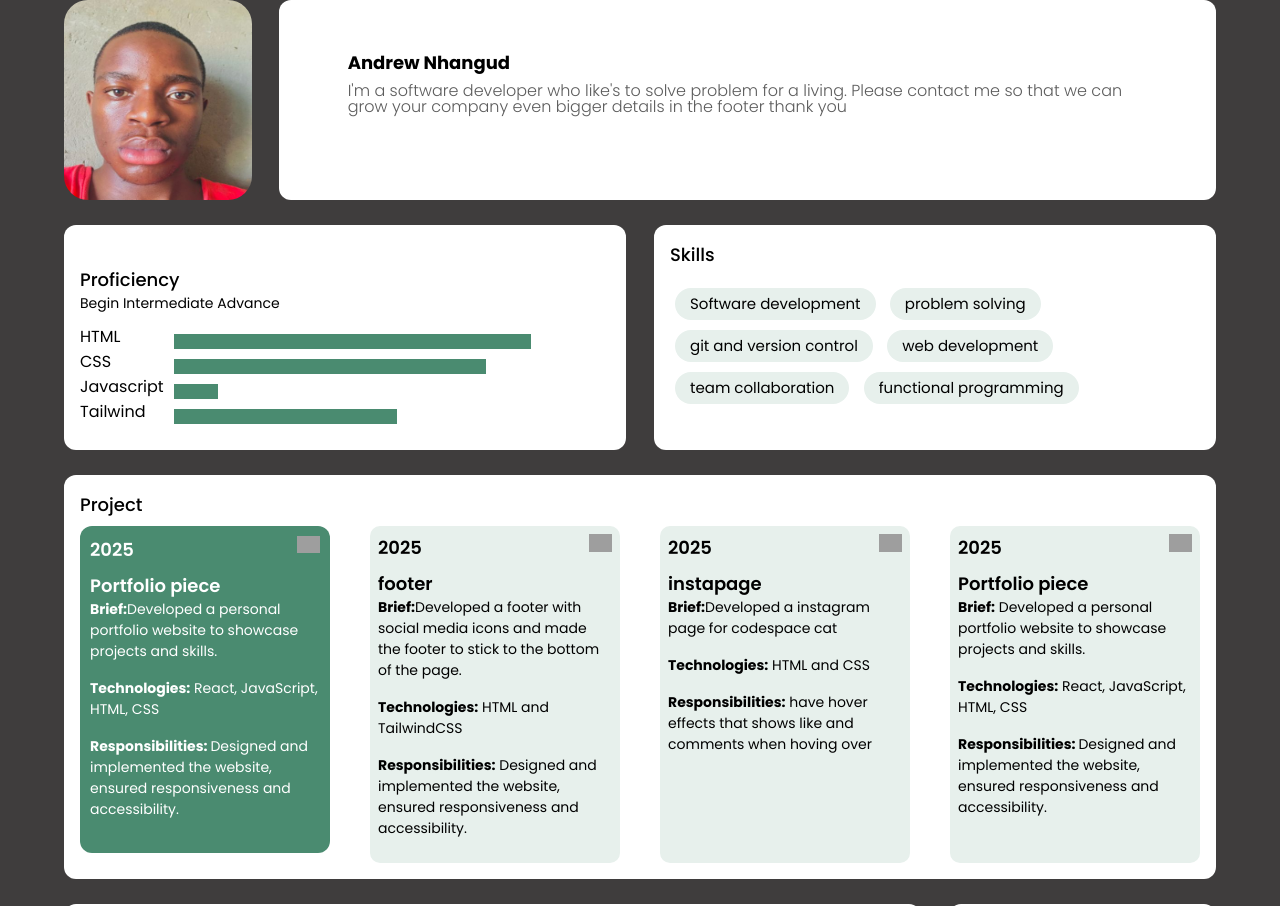
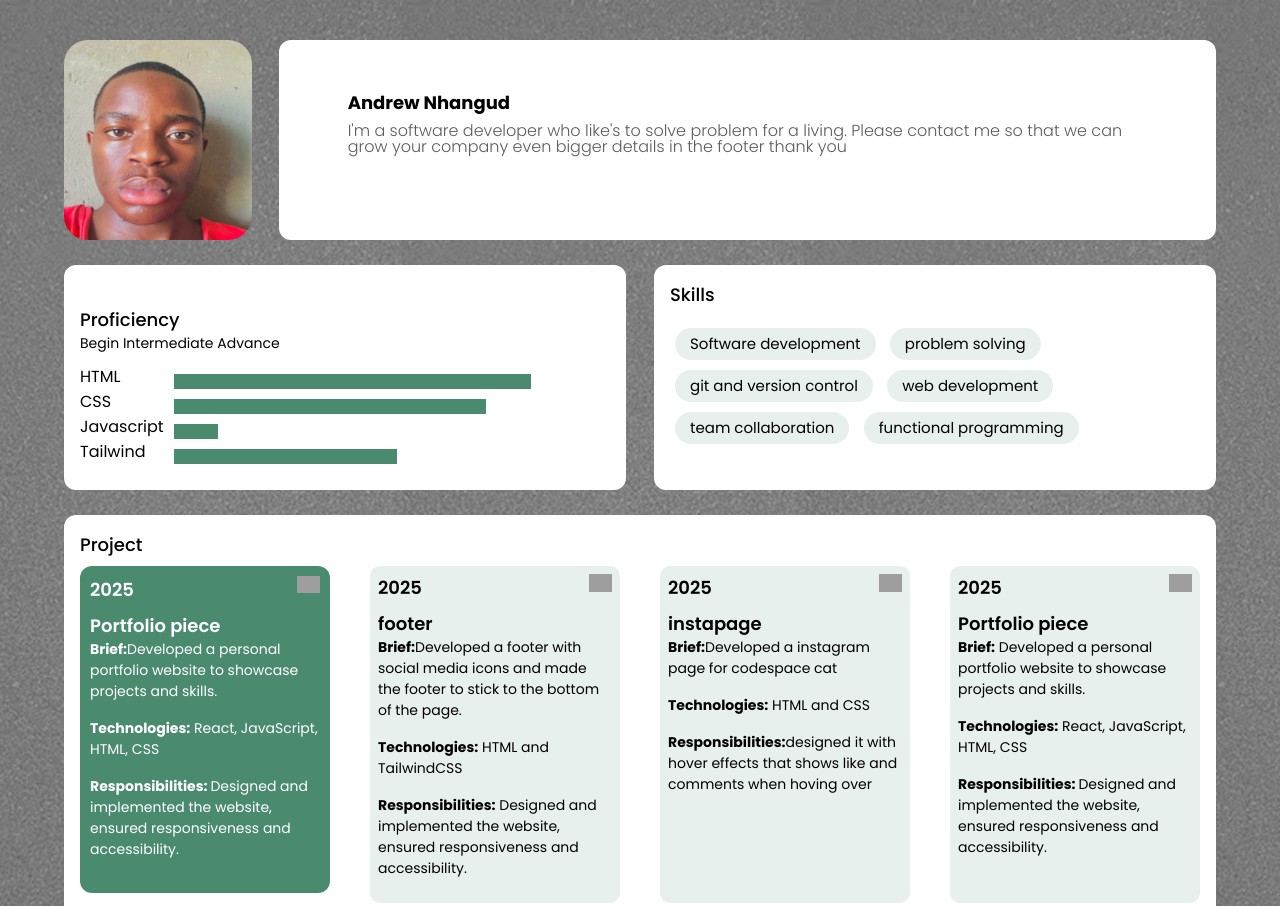
Before and after one commit to Andrew-nhangud/ANDNHA25109_FTO2502a_Group-A2_Andrew-Nhangud_SDF_Portfolio_Piece, a plain HTML site: page index.html in a window 1280 px wide. Shown: the top 906 px of the page. Drawn offline with Linux system fonts and the light colour scheme; grey boxes are pictures that could not be loaded.

Commit message:
updated the information in my cards

```diff
--- a/index.html
+++ b/index.html
@@ -12,7 +12,7 @@
       <section class="hero-section">
         <img
           class="profile-pic"
-          src="images/WhatsApp Image 2025-03-30 at 11.54.09_50cebe0d.jpg"
+          src="images/profile-picture.jpg"
           alt="Profile picture"
         />
         <div class="bio-section">
@@ -133,8 +133,8 @@
               <span class="bold">Technologies:</span> HTML and CSS
             </p>
             <p class="project-details">
-              <span class="bold">Responsibilities:</span> have hover effects
-              that shows like and comments when hoving over
+              <span class="bold">Responsibilities:</span>designed it with hover
+              effects that shows like and comments when hoving over
             </p>
           </div>
           <div class="project-card">
--- a/style.css
+++ b/style.css
@@ -18,13 +18,14 @@
 }
 
 body {
-  background-color: var(--background-color);
+  background-image: url(images/background-picture.png);
+  background: cover;
 }
 
 /* container for the whole portfolio */
 .container {
   max-width: 90%;
-  margin: auto;
+  margin: 18px auto;
 }
 
 .white-container {
@@ -310,6 +311,7 @@ footer h2 {
     grid-template-columns: repeat(4, 1fr);
     column-gap: 28px;
     row-gap: 10px;
+    margin-top: 40px;
   }
   /* styles for the hero section */
   .hero-section {
```
Also changed, not shown: images/background-picture.png (added), images/profile-picture.jpg (renamed from images/WhatsApp Image 2025-03-30 at 11.54.09_50cebe0d.jpg).
